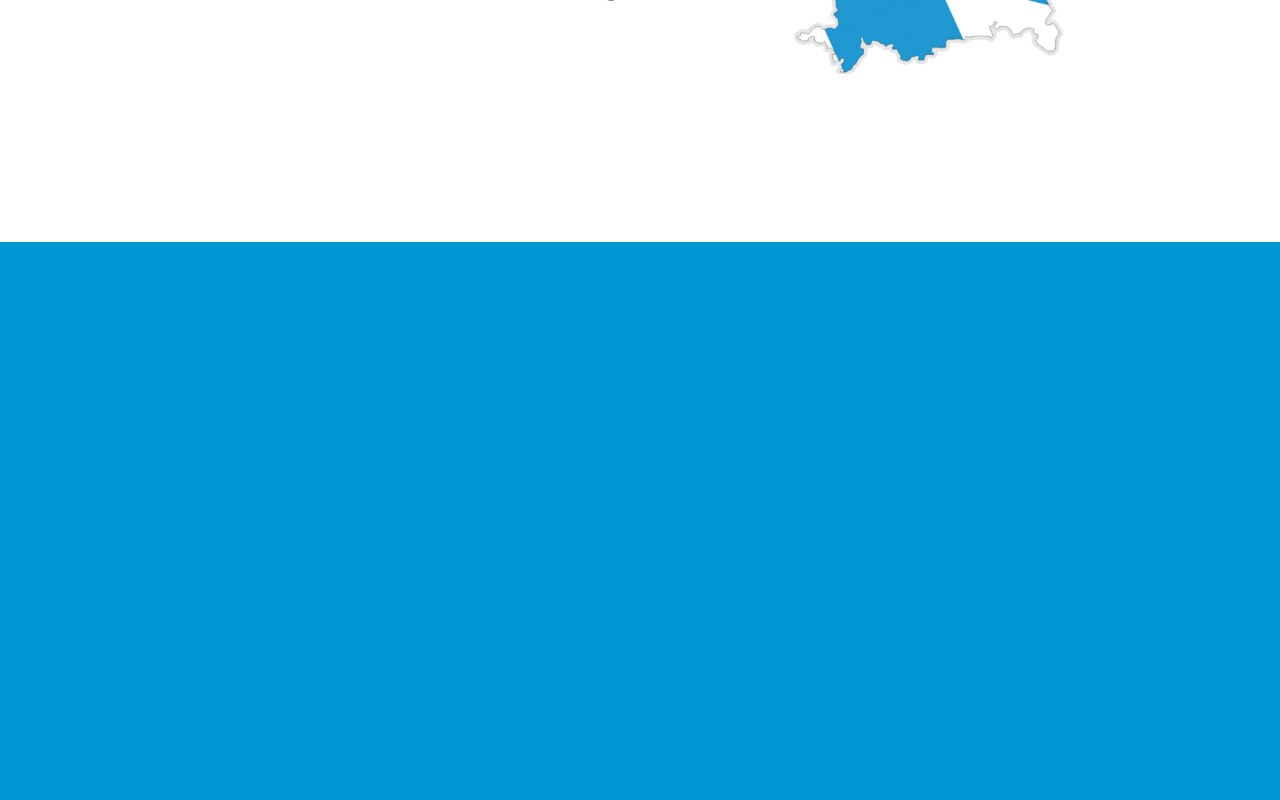
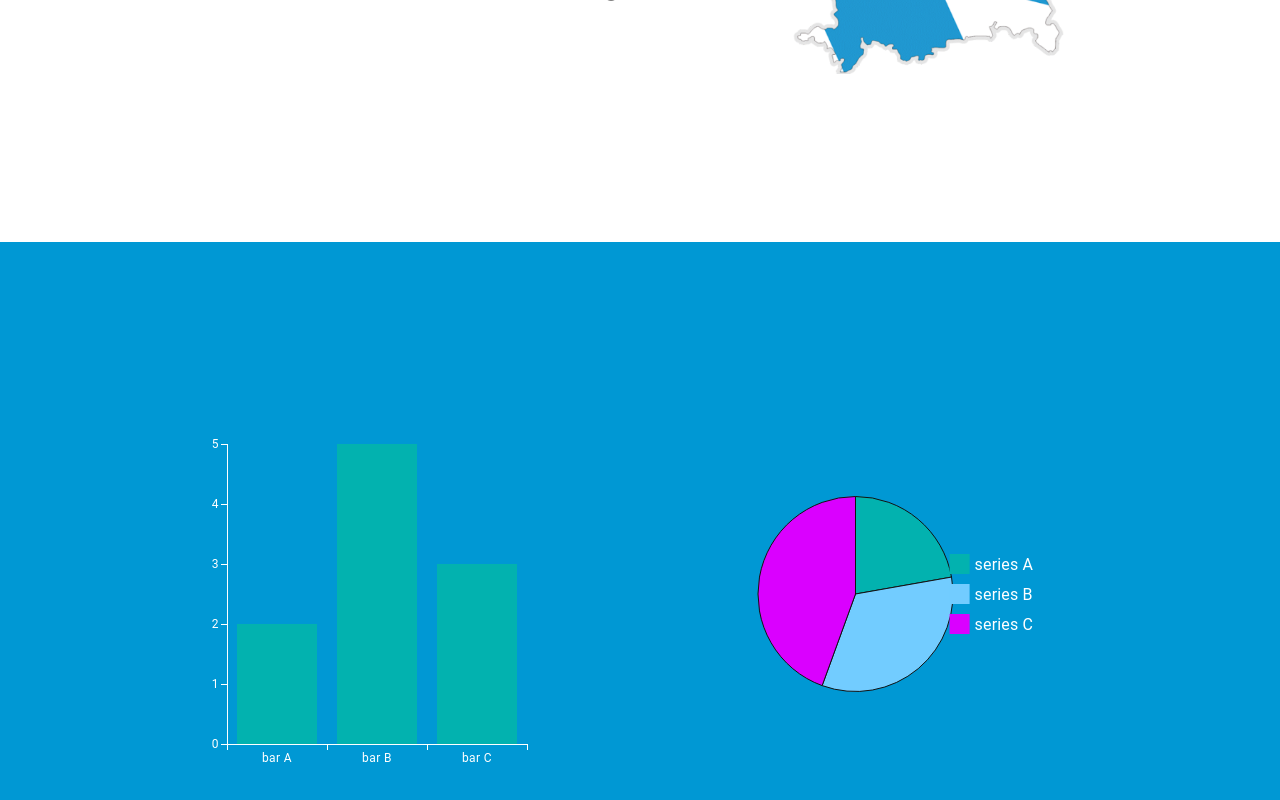
Before and after one commit to sirrenberg/election-information-system, a React (Vite) app in the folder frontend/: page / in a window 1280 px wide. Shown: the part 462-1262 px from the top of the page. Built offline with nearby package versions, Linux system fonts and the light colour scheme.

Commit message:
Add chart components

```diff
--- a/frontend/src/pages/LandingPage.tsx
+++ b/frontend/src/pages/LandingPage.tsx
@@ -3,12 +3,12 @@ import BarChart from "../components/BarChart";
 import PieActiveArc from "../components/PieChart";
 
 function LandingPage() {
-  const data = [
-    { name: "Category A", value: 30 },
-    { name: "Category B", value: 45 },
-    { name: "Category C", value: 28 },
-    // Add more data points as needed
-  ];
+  // const data = [
+  //   { name: "Category A", value: 30 },
+  //   { name: "Category B", value: 45 },
+  //   { name: "Category C", value: 28 },
+  //   // Add more data points as needed
+  // ];
 
   return (
     <div className="lp-container ">
@@ -24,8 +24,8 @@ function LandingPage() {
 
       <div className="info-container content-page">
         <div className="charts-container">
-          <div className="chart-container">{/* <BarChart /> */}</div>
-          <div className="chart-container">{/* <PieActiveArc /> */}</div>
+          <div className="chart-container">{<BarChart />}</div>
+          <div className="chart-container">{<PieActiveArc />}</div>
         </div>
       </div>
     </div>
```
